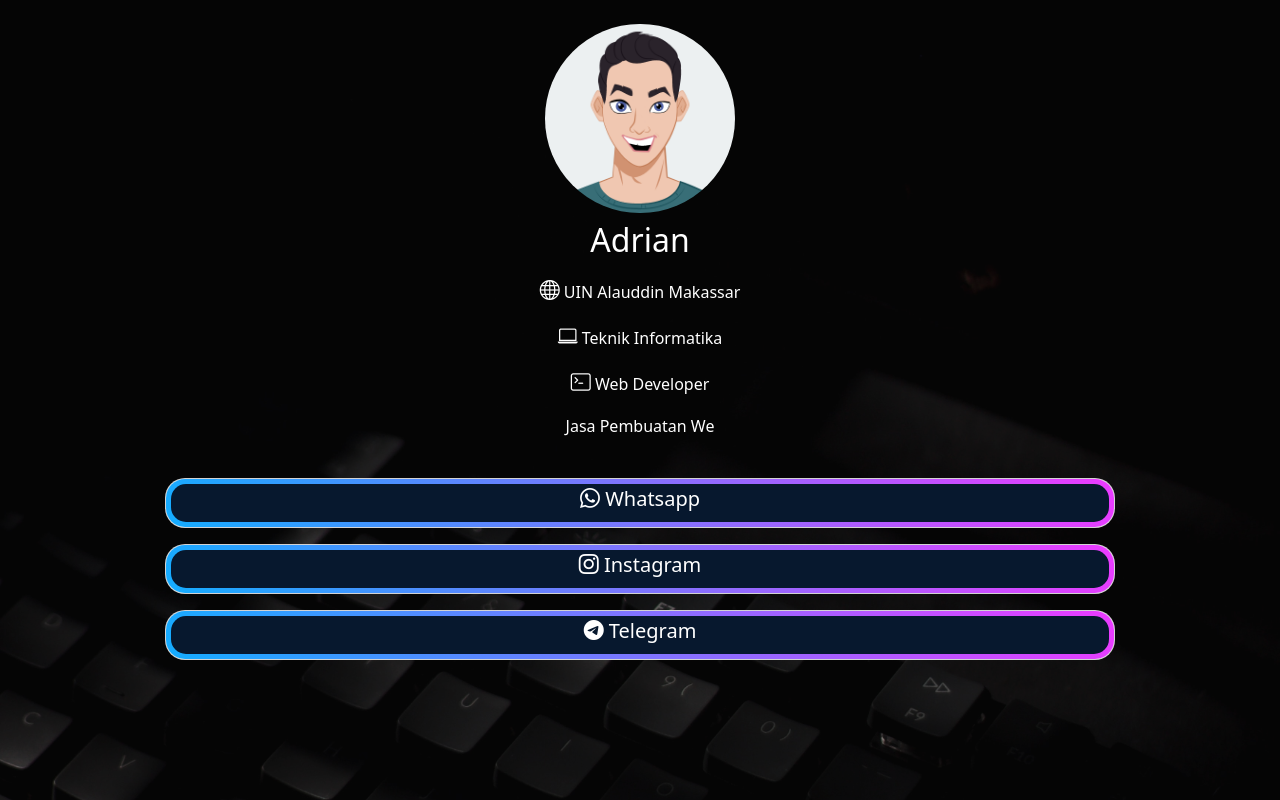
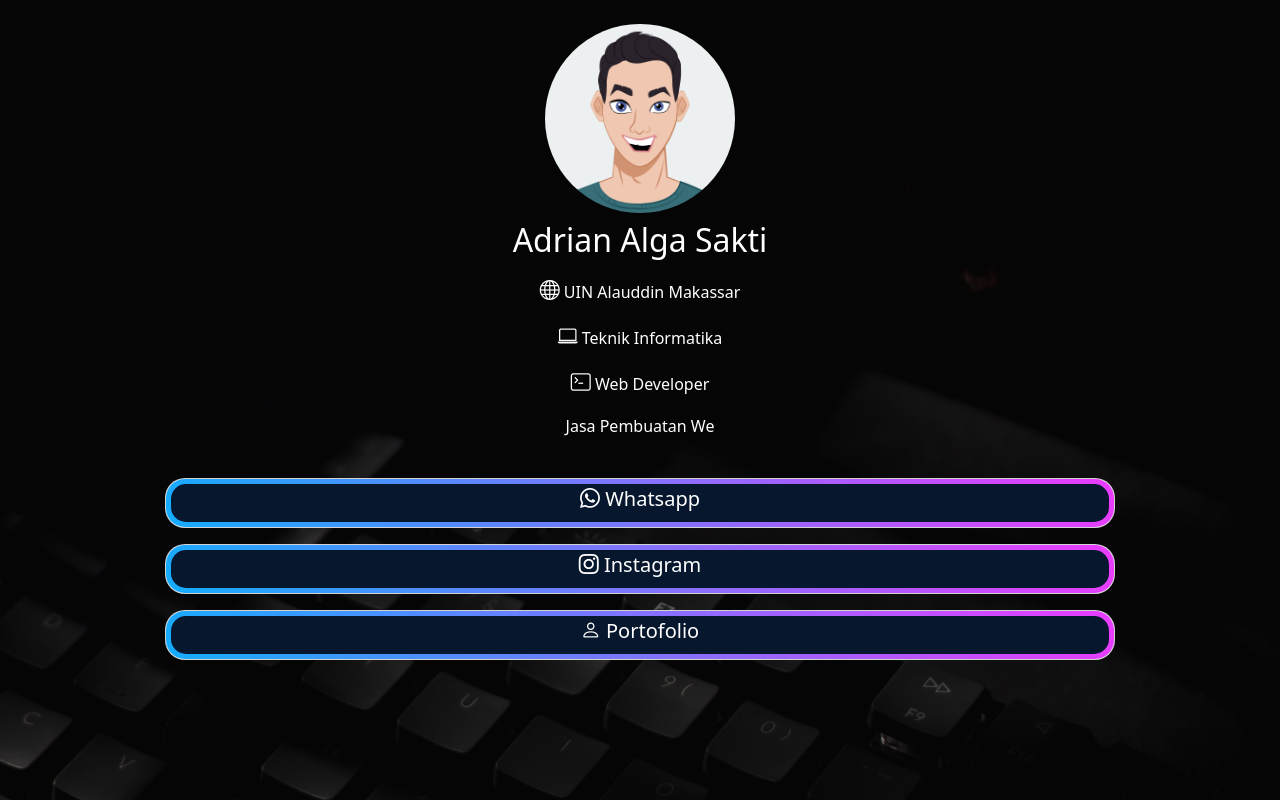
Before and after one commit to AdrianAlga/profile.github.io, a plain HTML site: page index.html in a window 1280 px wide. Drawn offline with nearby package versions, Linux system fonts and the light colour scheme.

Commit message:
add portofolio

```diff
--- a/index.html
+++ b/index.html
@@ -3,7 +3,7 @@
   <head>
     <meta charset="utf-8" />
     <meta name="viewport" content="width=device-width, initial-scale=1" />
-    <title>Bootstrap demo</title>
+    <title>Adrian</title>
     <link href="https://cdn.jsdelivr.net/npm/bootstrap@5.3.0-alpha2/dist/css/bootstrap.min.css" rel="stylesheet" integrity="sha384-aFq/bzH65dt+w6FI2ooMVUpc+21e0SRygnTpmBvdBgSdnuTN7QbdgL+OapgHtvPp" crossorigin="anonymous" />
 
     <!-- CSS -->
@@ -20,7 +20,7 @@
             <img src="/image/AvatarMaker.png" alt="profile" class="img-fluid rounded-circle" />
           </div>
           <div class="col-md-12 mt-2 text-center">
-            <h2 class="mb-3 ab">Adrian</h2>
+            <h2 class="mb-3 ab">Adrian Alga Sakti</h2>
             <p class="ac"><i class="bi bi-globe" style="font-size: 20px"></i> UIN Alauddin Makassar</p>
             <p class="ad"><i class="bi bi-laptop" style="font-size: 20px"></i> Teknik Informatika</p>
             <p class="ae"><i class="bi bi-terminal" style="font-size: 20px"></i> Web Developer</p>
@@ -45,7 +45,7 @@
           </div>
           <div class="col-9 col-md-10 card text-danger my-2 ah">
             <h3>
-              <a href="https://t.me/@AdrianAlgaSakti?start=Halo"><i class="bi bi-telegram"></i> Telegram</a>
+              <a href="https://portofolio-theta-navy.vercel.app/"><i class="bi bi-person"></i> Portofolio</a>
             </h3>
           </div>
         </div>
```
